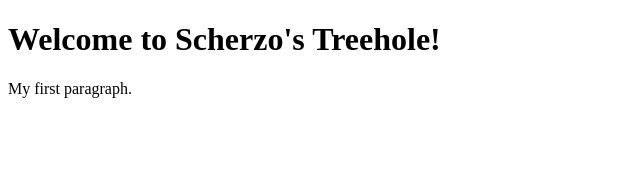
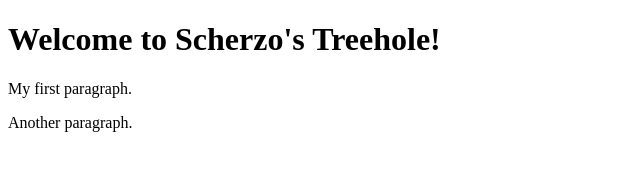
Before and after one commit to Yiming-Teng/Yiming-Teng.github.io, a plain HTML site: page index.html in a window 1280 px wide. Shown: the whole page, without its empty margins (0-640 px from the left). Drawn offline with Linux system fonts and the light colour scheme.

Commit message:
Update index.html

```diff
--- a/index.html
+++ b/index.html
@@ -7,6 +7,7 @@
 
 <h1>Welcome to Scherzo's Treehole!</h1>
 <p>My first paragraph.</p>
+<p> Another paragraph. </p>
 
 </body>
 </html>
```
